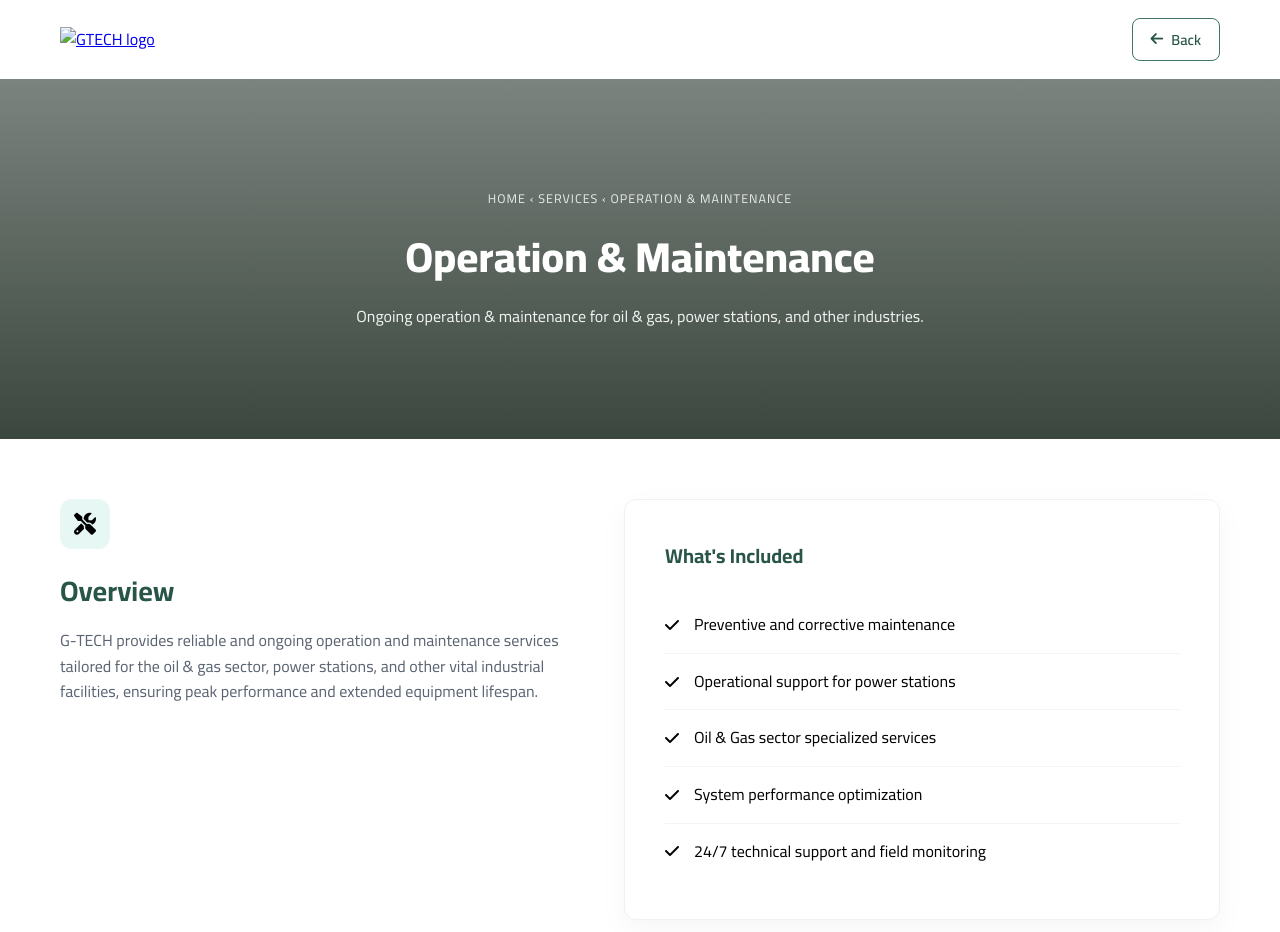
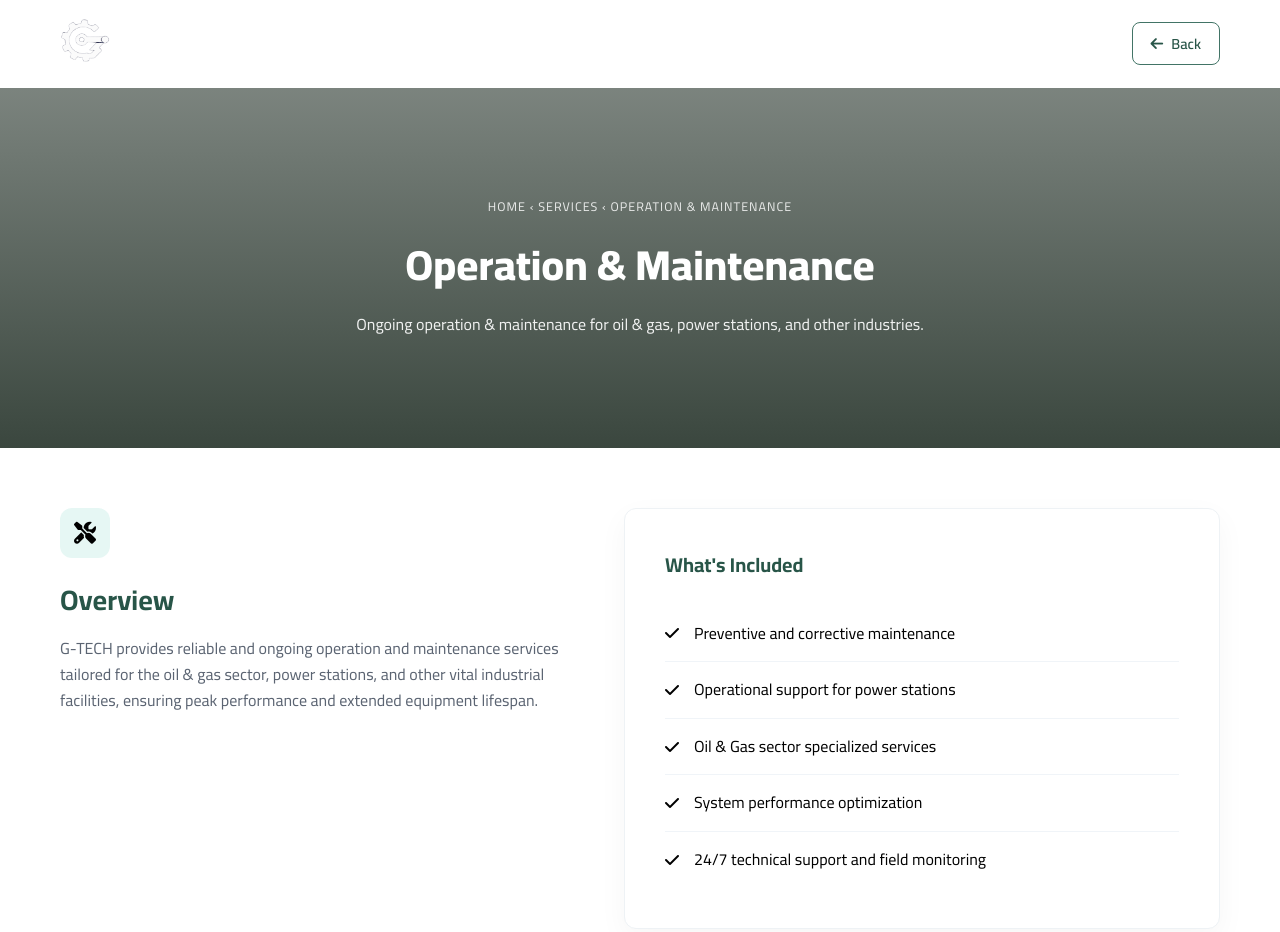
Before and after one commit to ghala-almashi/gtech, a plain HTML site: page GTECH/service-maintenance.html in a window 1280 px wide. Drawn offline with nearby package versions, Linux system fonts and the light colour scheme; a script that the page names is missing.

Commit message:
Update logo source and clean up HTML structure

```diff
--- a/GTECH/service-maintenance.html
+++ b/GTECH/service-maintenance.html
@@ -20,7 +20,7 @@
   <!-- ============ SIMPLE TOP BAR ============ -->
   <div class="svc-topbar">
     <a href="index.html" class="svc-topbar__logo">
-      <img src="logic-style\G-TECH AUTOMATION-logo2.png" alt="GTECH logo">
+      <img src="img/logo.png" alt="GTECH logo" style="height:44px;">
     </a>
     <a href="index.html#services" class="svc-topbar__back">
       <i class="fa-solid fa-arrow-left"></i>
```
